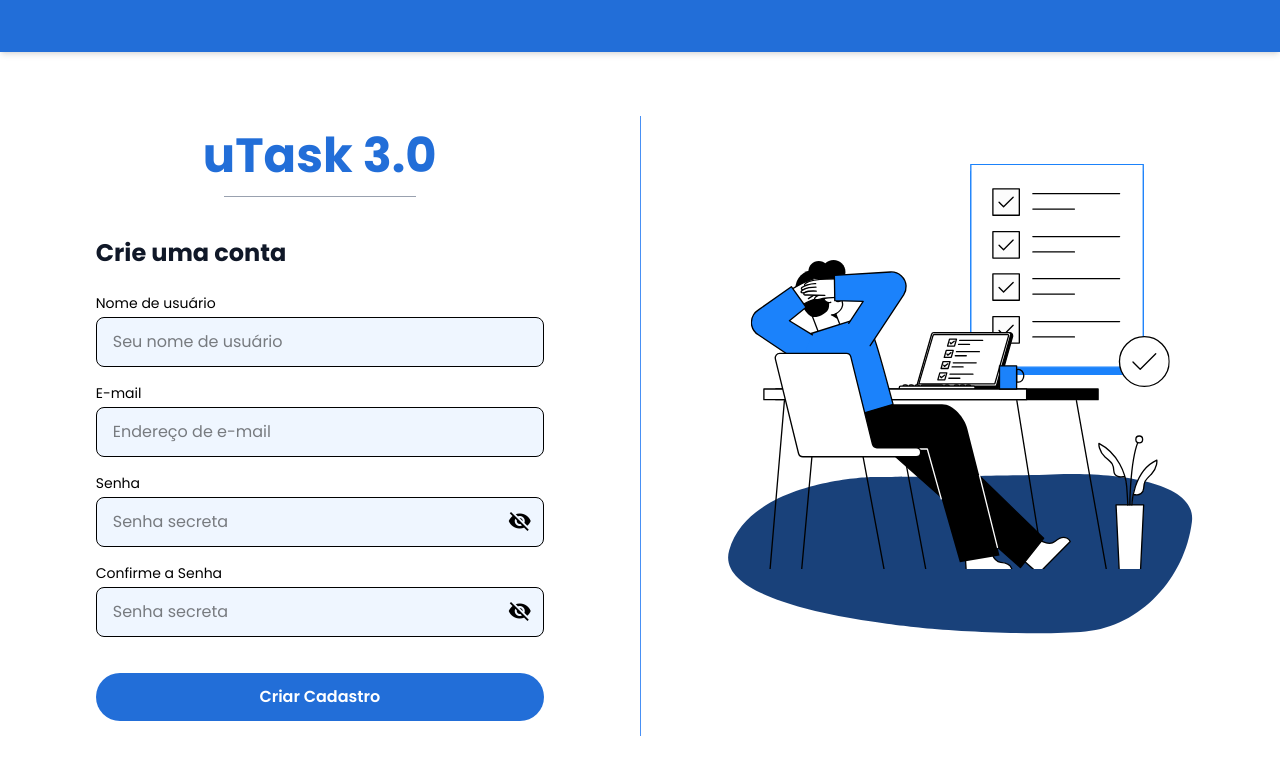
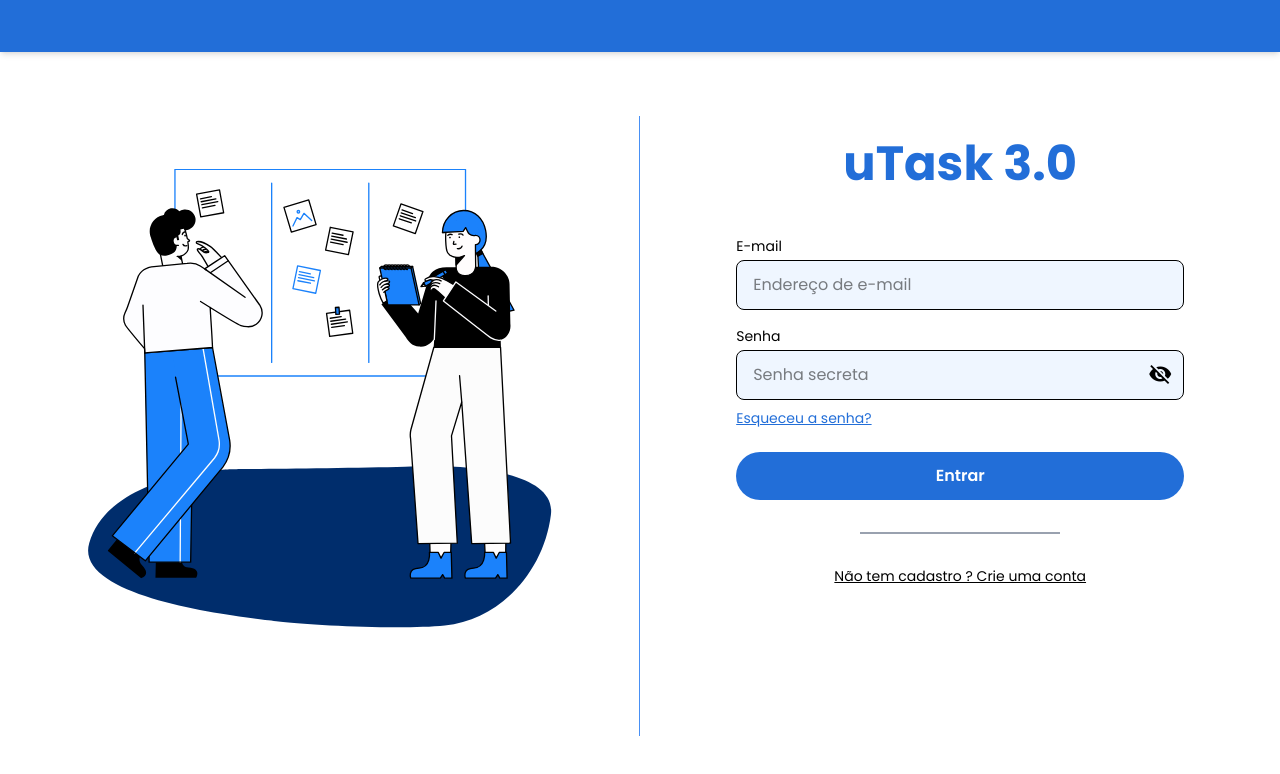
Before and after one commit to miguelnsimoes/utask-3.0, a React (Vite) app in the folder frontend/: page / in a window 1280 px wide. Shown: the top 774 px of the page. Built offline with nearby package versions, Linux system fonts and the light colour scheme.

Commit message:
add routes para paginacao de login e cadastro

```diff
--- a/frontend/package.json
+++ b/frontend/package.json
@@ -13,6 +13,7 @@
     "@tailwindcss/vite": "^4.2.4",
     "react": "^19.2.5",
     "react-dom": "^19.2.5",
+    "react-router-dom": "^7.14.2",
     "tailwindcss": "^4.2.4"
   },
   "devDependencies": {
--- a/frontend/src/App.tsx
+++ b/frontend/src/App.tsx
@@ -1,9 +1,16 @@
-//import { Login } from './pages/Login'
+import { BrowserRouter, Routes, Route } from 'react-router-dom'
+import { Login } from './pages/Login'
 import { Register } from './pages/Register'
 
 function App() {
-  //return <Login />
-  return <Register />
+  return (
+    <BrowserRouter>
+      <Routes>
+        <Route path="/" element={<Login />} />
+        <Route path="/register" element={<Register />} />
+      </Routes>
+    </BrowserRouter>
+  )
 }
 
 export default App
--- a/frontend/src/pages/Login.tsx
+++ b/frontend/src/pages/Login.tsx
@@ -1,8 +1,10 @@
 import { Header } from '../components/Header'
 import illustration from '../assets/Ilustração do login.svg'
 import { useState } from 'react'
+import { useNavigate } from 'react-router-dom'
 
 export function Login() {
+  const navigate = useNavigate()
   const [showPassword, setShowPassword] = useState(false)
   return (
   <div className="flex flex-col h-screen">
@@ -47,7 +49,7 @@ export function Login() {
           <button className="bg-primary-dark text-white py-3 rounded-full font-semibold hover:bg-primary-navy transition">Entrar</button>
 
             <hr className="my-8 w-50 mx-auto border-1 border-gray-400" />
-            <p className="text-center text-sm underline font-poppins font-normal">Não tem cadastro  ? Crie uma conta</p>
+            <p onClick={() => navigate('/register')} className="text-center text-sm underline font-poppins font-normal">Não tem cadastro ? Crie uma conta</p>
         </div>
 
       </div>
```
Also changed, not shown: 1 other file (tests, documents, lock files or other folders).
